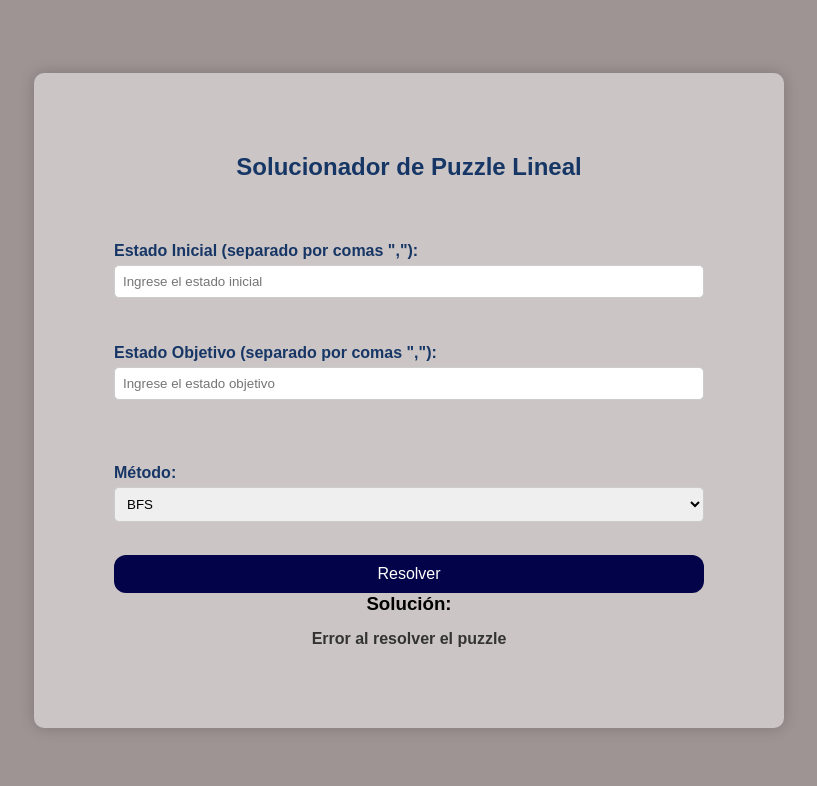
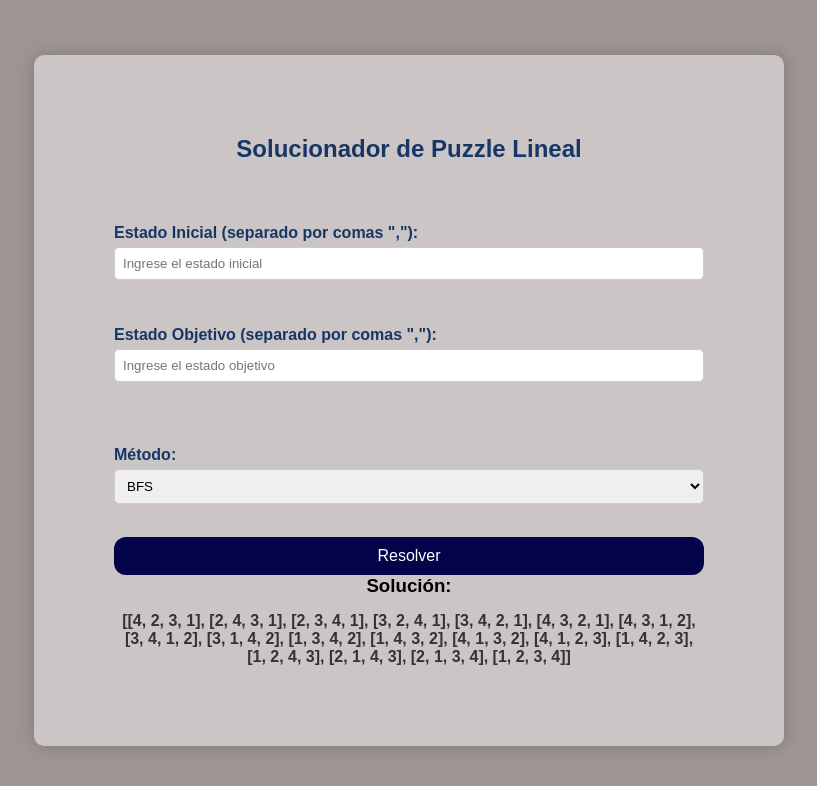
Before and after one commit to TerrazasJr316/Developing-API-Trees, a plain HTML site: page index.html in a window 1280 px wide. Both pictures are taken after a click on the button "Resolver". Shown: the whole page, without its empty margins (231-1048 px from the left). Drawn offline with Linux system fonts and the light colour scheme; no server answers.

Commit message:
index.html

```diff
--- a/index.html
+++ b/index.html
@@ -116,7 +116,7 @@
             })
             .catch(error => {
                 console.error("Error:", error);
-                document.getElementById("solution").innerText = "Error al resolver el puzzle";
+                document.getElementById("solution").innerText = "[[4, 2, 3, 1], [2, 4, 3, 1], [2, 3, 4, 1], [3, 2, 4, 1], [3, 4, 2, 1], [4, 3, 2, 1], [4, 3, 1, 2], [3, 4, 1, 2], [3, 1, 4, 2], [1, 3, 4, 2], [1, 4, 3, 2], [4, 1, 3, 2], [4, 1, 2, 3], [1, 4, 2, 3], [1, 2, 4, 3], [2, 1, 4, 3], [2, 1, 3, 4], [1, 2, 3, 4]]";
             });
         }
     </script>
```
